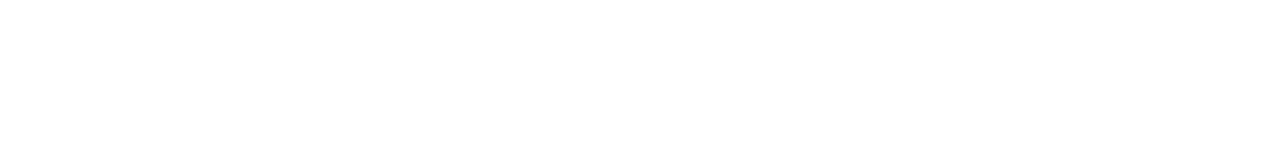
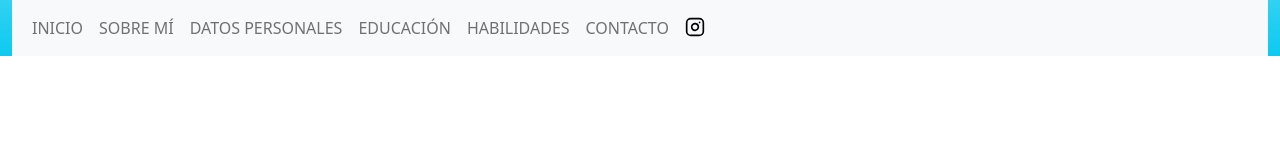
Before and after one commit to braianferrari72/braianferrari72.github.io, a plain HTML site: page sobre_mi.html in a window 1280 px wide. Drawn offline with Linux system fonts and the light colour scheme.

Commit message:
Agregado de navbar en todos los archivos

```diff
--- a/contacto.html
+++ b/contacto.html
@@ -1,12 +1,30 @@
 <!DOCTYPE html>
 <html lang="en">
 <head>
+    <link rel="stylesheet" href="css/bootstrap.min.css">
     <meta charset="UTF-8">
     <meta http-equiv="X-UA-Compatible" content="IE=edge">
     <meta name="viewport" content="width=device-width, initial-scale=1.0">
-    <title>Document</title>
+    <title>Curriculum</title>
 </head>
 <body>
+    <nav class="navbar navbar-expand-lg bg-light">
+        <div class="container-fluid">
+          <div class="collapse navbar-collapse" id="navbarNavAltMarkup">
+            <div class="navbar-nav">
+              <a class="nav-link" href="index.html">INICIO</a>
+              <a class="nav-link" href="sobre_mi.html">SOBRE MÍ</a>
+              <a class="nav-link" href="datos_personales.html">DATOS PERSONALES</a>
+              <a class="nav-link" href="educacion.html">EDUCACIÓN</a>
+              <a class="nav-link" href="habilidades.html">HABILIDADES</a>
+              <a class="nav-link" href="contacto.html">CONTACTO</a>
+              <a class="nav-link" href="https://instagram.com/_braianferrari_" target="_blank" rel="noopener">
+                <img src="images/instagram.svg" width="20" height="20" class="d-inline-block align-text-top">
+              </a>
+            </div>
+          </div>
+        </div>
+      </nav>
     <h4>REDES SOCIALES</h4>
     <a class="btn btn-primary" href="https//www.instagram.com/_braianferrari_" role="button">Instagram</a>
 </body>
--- a/sobre_mi.html
+++ b/sobre_mi.html
@@ -0,0 +1,32 @@
+<!DOCTYPE html>
+<html lang="en">
+<head>
+    <link rel="stylesheet" href="css/bootstrap.min.css">
+    <meta charset="UTF-8">
+    <meta http-equiv="X-UA-Compatible" content="IE=edge">
+    <meta name="viewport" content="width=device-width, initial-scale=1.0">
+    <title>Curriculum</title>
+</head>
+<body>
+    <div class="container-fluid bg-info bg-gradient">
+        <nav class="navbar navbar-expand-lg bg-light">
+        <div class="container-fluid">
+            <div class="collapse navbar-collapse" id="navbarNavAltMarkup">
+            <div class="navbar-nav">
+                <a class="nav-link" href="index.html">INICIO</a>
+                <a class="nav-link" href="sobre_mi.html">SOBRE MÍ</a>
+                <a class="nav-link" href="datos_personales.html">DATOS PERSONALES</a>
+                <a class="nav-link" href="educacion.html">EDUCACIÓN</a>
+                <a class="nav-link" href="habilidades.html">HABILIDADES</a>
+                <a class="nav-link" href="contacto.html">CONTACTO</a>
+                <a class="nav-link" href="https://instagram.com/_braianferrari_" target="_blank" rel="noopener">
+                <img src="images/instagram.svg" width="20" height="20" class="d-inline-block align-text-top">
+                </a>
+            </div>
+            </div>
+        </div>
+        </nav>
+    </div>
+</body>
+<script src="js/bootstrap.bundle.min.js"></script>
+</html>
```
Also changed, not shown: datos_personales.html (+17 -0 lines), educacion.html (+17 -0 lines), habilidades.html (+17 -0 lines), index.html (+5 -4 lines), images/sin-perfil.jpg (added).
